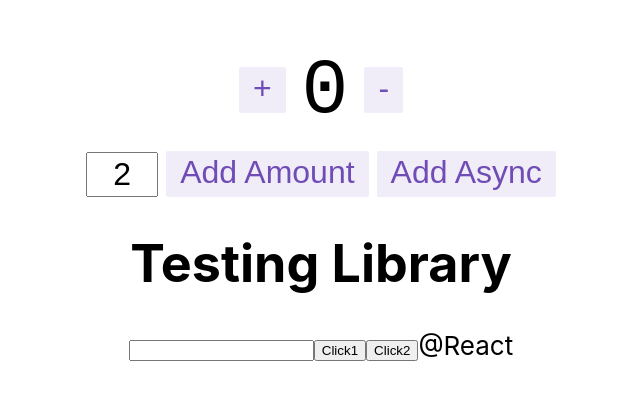
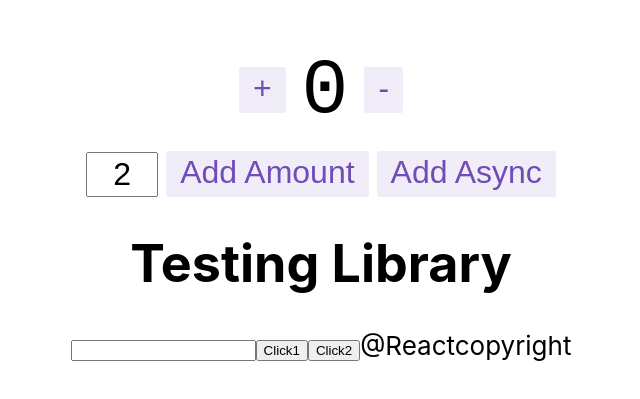
Before and after one commit to 36t/react-testing-library, a React (Create React App) app: page / in a window 1280 px wide. Shown: the part 197-596 px from the top of the page, without its empty margins (319-959 px from the left). Built offline with nearby package versions, Linux system fonts and the light colour scheme.

Commit message:
feat: created Render.test.tsx.

```diff
--- a/src/component/Render.tsx
+++ b/src/component/Render.tsx
@@ -8,6 +8,7 @@
       <button>Click1</button>
       <button>Click2</button>
       <span>@React</span>
+      <span data-testid="copyright">copyright</span>
     </div>
   )
 }
```
